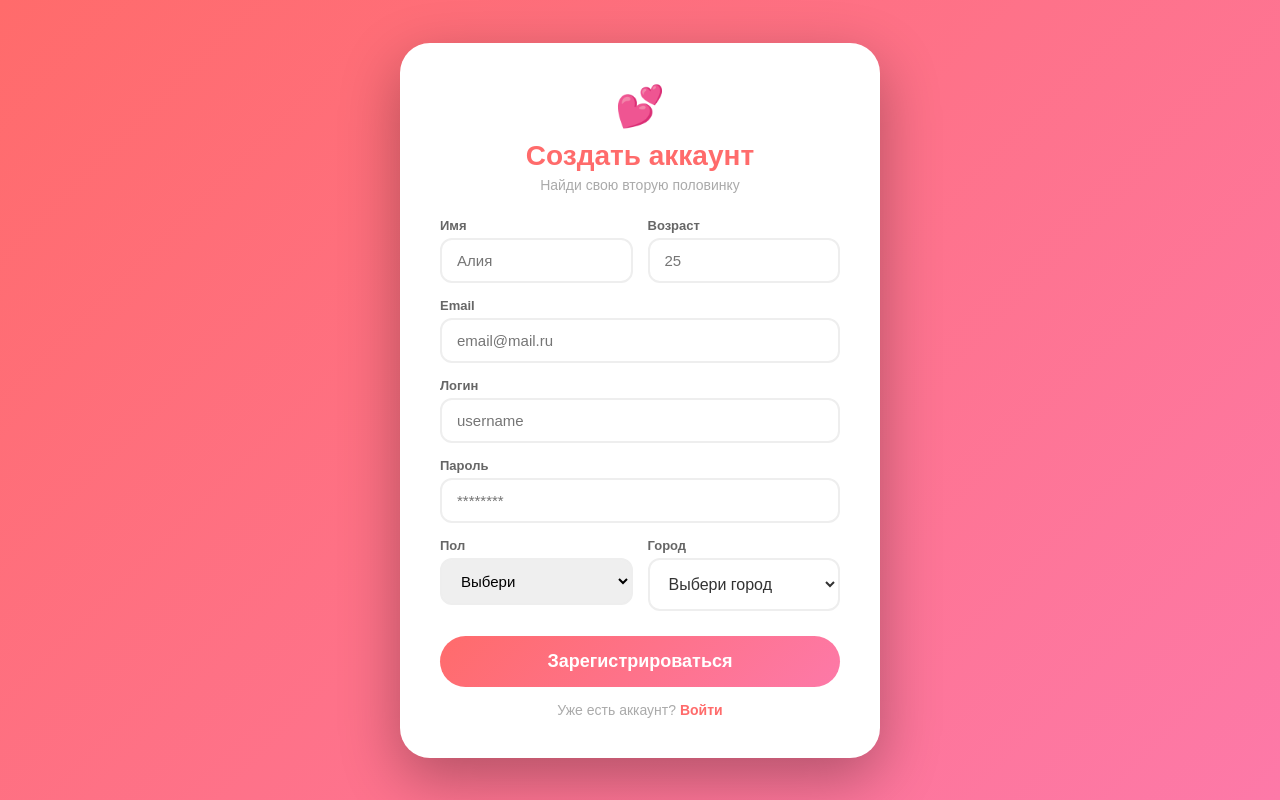
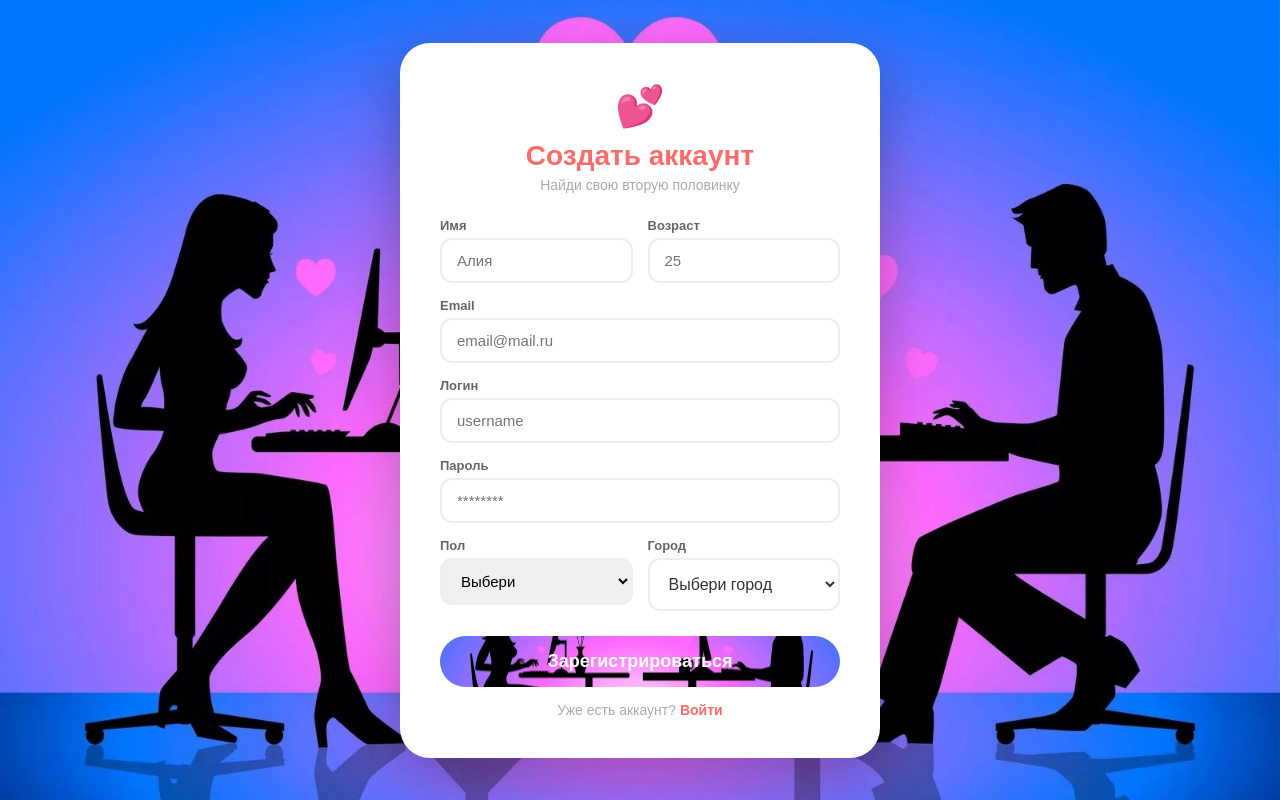
Before and after one commit to applecity1987/zhanym, a FastAPI app: page /register in a window 1280 px wide. Run offline with FastAPI, Linux system fonts and the light colour scheme.

Commit message:
Обновил фон на login и register

```diff
--- a/templates/login.html
+++ b/templates/login.html
@@ -6,7 +6,7 @@
 <title>Вход — Zhanym</title>
 <style>
 *{margin:0;padding:0;box-sizing:border-box}
-body{font-family:Arial,sans-serif;background:linear-gradient(135deg,#ff6b6b,#fd79a8);min-height:100vh;display:flex;align-items:center;justify-content:center;padding:20px}
+body{font-family:Arial,sans-serif;background:url('/static/hero.jpg') center center/cover no-repeat;min-height:100vh;display:flex;align-items:center;justify-content:center;padding:20px}
 .box{background:#fff;border-radius:30px;padding:40px;max-width:420px;width:100%;box-shadow:0 20px 60px rgba(0,0,0,.3)}
 h1{text-align:center;color:#ff6b6b;margin-bottom:5px;font-size:28px}
 .sub{text-align:center;color:#aaa;margin-bottom:25px;font-size:14px}
@@ -14,7 +14,7 @@ h1{text-align:center;color:#ff6b6b;margin-bottom:5px;font-size:28px}
 label{display:block;font-size:13px;color:#666;margin-bottom:5px;font-weight:bold}
 input{width:100%;padding:12px 15px;border:2px solid #eee;border-radius:12px;font-size:15px;outline:none}
 input:focus{border-color:#ff6b6b}
-.btn{width:100%;padding:15px;background:linear-gradient(135deg,#ff6b6b,#fd79a8);color:#fff;border:none;border-radius:50px;font-size:18px;font-weight:bold;cursor:pointer;margin-top:10px}
+.btn{width:100%;padding:15px;background:url('/static/hero.jpg') center center/cover no-repeat;color:#fff;border:none;border-radius:50px;font-size:18px;font-weight:bold;cursor:pointer;margin-top:10px}
 .register{text-align:center;margin-top:15px;color:#aaa;font-size:14px}
 .register a{color:#ff6b6b;text-decoration:none;font-weight:bold}
 .error{background:#ffe0e0;color:#ff4444;padding:10px 15px;border-radius:10px;margin-bottom:15px;font-size:14px;display:none}
--- a/templates/register.html
+++ b/templates/register.html
@@ -6,7 +6,7 @@
 <title>Регистрация — Zhanym</title>
 <style>
 *{margin:0;padding:0;box-sizing:border-box}
-body{font-family:Arial,sans-serif;background:linear-gradient(135deg,#ff6b6b,#fd79a8);min-height:100vh;display:flex;align-items:center;justify-content:center;padding:20px}
+body{font-family:Arial,sans-serif;background:url('/static/hero.jpg') center center/cover no-repeat;min-height:100vh;display:flex;align-items:center;justify-content:center;padding:20px}
 .box{background:#fff;border-radius:30px;padding:40px;max-width:480px;width:100%;box-shadow:0 20px 60px rgba(0,0,0,.3)}
 h1{text-align:center;color:#ff6b6b;margin-bottom:5px;font-size:28px}
 .sub{text-align:center;color:#aaa;margin-bottom:25px;font-size:14px}
@@ -15,7 +15,7 @@ h1{text-align:center;color:#ff6b6b;margin-bottom:5px;font-size:28px}
 label{display:block;font-size:13px;color:#666;margin-bottom:5px;font-weight:bold}
 input,select{width:100%;padding:12px 15px;border:2px solid #eee;border-radius:12px;font-size:15px;outline:none}
 input:focus,select:focus{border-color:#ff6b6b}
-.btn{width:100%;padding:15px;background:linear-gradient(135deg,#ff6b6b,#fd79a8);color:#fff;border:none;border-radius:50px;font-size:18px;font-weight:bold;cursor:pointer;margin-top:10px}
+.btn{width:100%;padding:15px;background:url('/static/hero.jpg') center center/cover no-repeat;color:#fff;border:none;border-radius:50px;font-size:18px;font-weight:bold;cursor:pointer;margin-top:10px}
 .login{text-align:center;margin-top:15px;color:#aaa;font-size:14px}
 .login a{color:#ff6b6b;text-decoration:none;font-weight:bold}
 .error{background:#ffe0e0;color:#ff4444;padding:10px 15px;border-radius:10px;margin-bottom:15px;font-size:14px;display:none}
```
